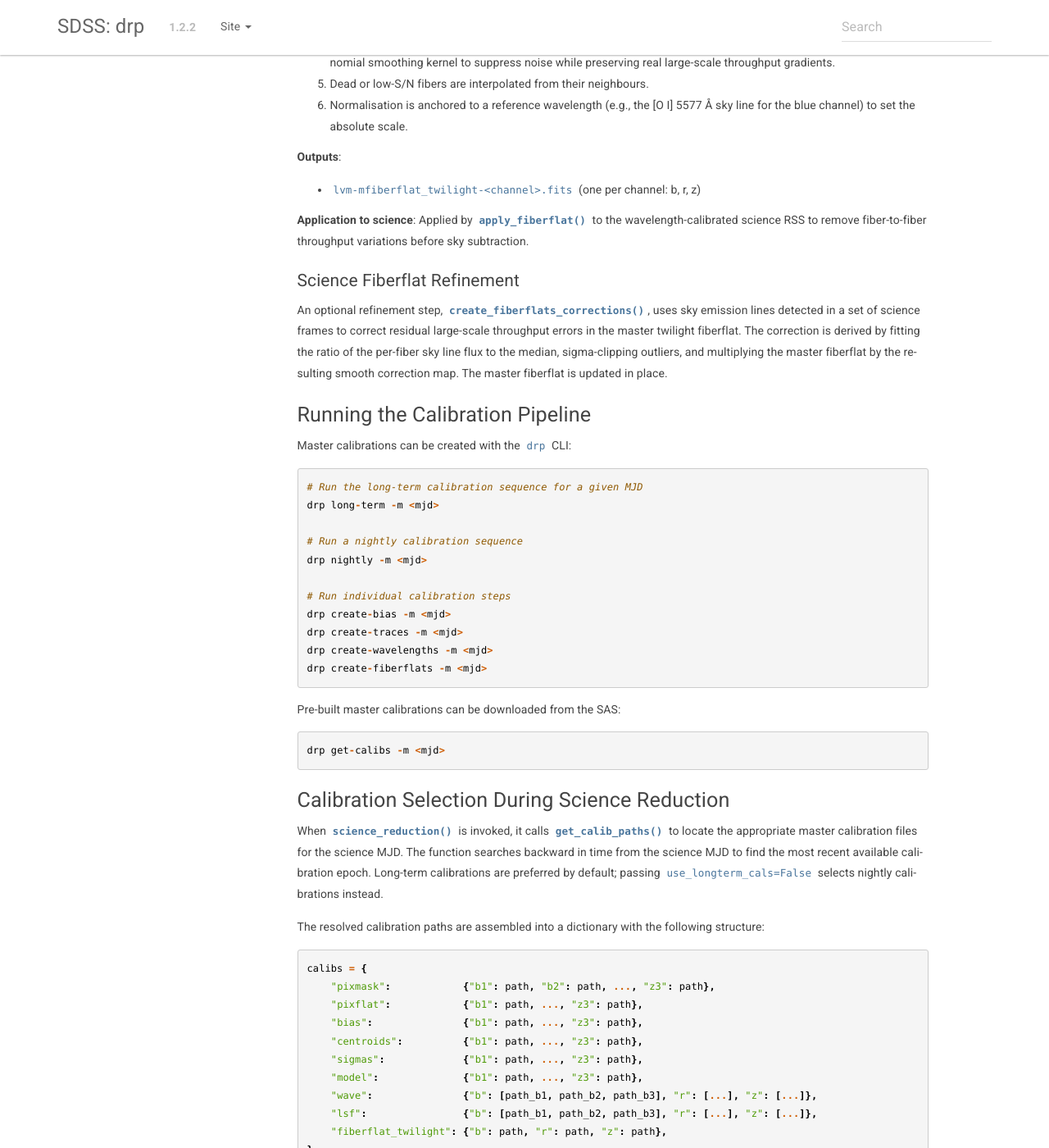
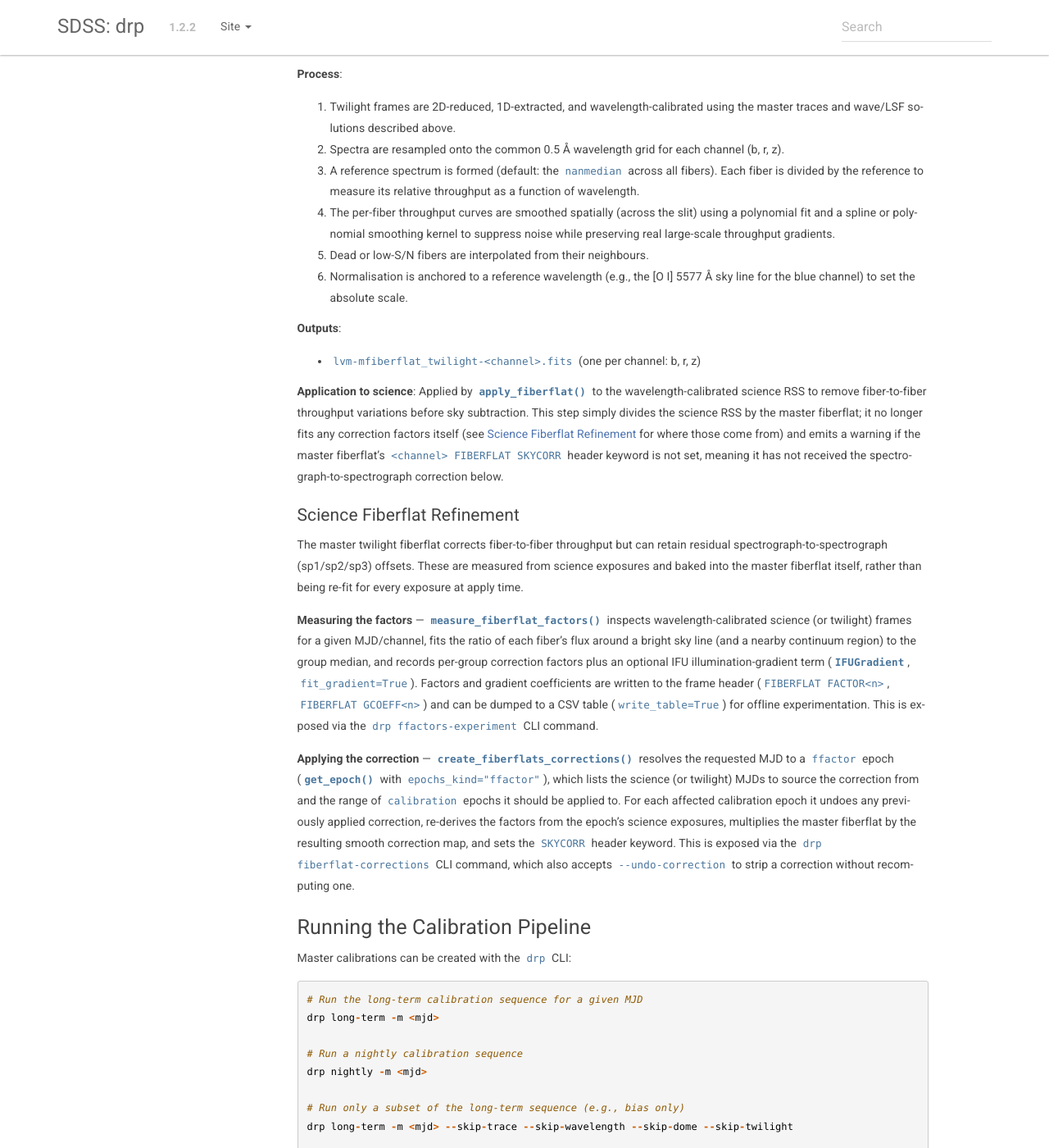
Before and after one commit to sdss/lvmdrp, a Sphinx documentation site: the page built from docs/sphinx/source/Calibration.rst, in a window 1280 px wide and 1400 px high, scrolled down 4307 px. Shown: the whole window at 82% size. Built offline with Sphinx 7.4.7, drawn with Linux system fonts in a browser that asks for light colours; the version number is read from the project's files by our own code; some of the changed text lies outside the part shown.

Commit message:
Update Sphinx docs for stray light, fiberflat factors, and drpall
Documents the 2D P-spline QP stray light fit, the Gaia stellar-parameter
routines, the fiberflat factor/epoch correction system, and the telescope
astrometry derivation (guider WCS vs. commanded-position fallback), all
added to lvmdrp since the docs were last updated. Adds a new SummaryFile
page mapping each drpall column to its source lvmSFrame header keyword.

Co-Authored-By: Claude Sonnet 5 <noreply@anthropic.com>

```diff
--- a/docs/sphinx/source/Calibration.rst
+++ b/docs/sphinx/source/Calibration.rst
@@ -27,6 +27,21 @@ Master calibrations are stored under::
 
 and are selected at science-reduction time by :func:`~lvmdrp.utils.paths.get_calib_paths`,
 which searches for the most appropriate epoch given the science MJD.
+
+Epoch boundaries themselves are defined in YAML files under
+``$LVMCORE_DIR/calibrations/`` and are loaded with
+:func:`~lvmdrp.functions.run_calseq.load_epochs_file` /
+:func:`~lvmdrp.functions.run_calseq.get_epoch`. Two independent kinds of epochs
+are tracked:
+
+- ``calibration`` (``calibration-epochs.yaml``) — boundaries for the master
+  calibrations described in this document (bias, traces, wave/LSF, twilight
+  fiberflat).
+- ``ffactor`` (``fiberflat-factor-epochs.yaml``) — boundaries for the
+  fiberflat factor corrections described in :ref:`fiberflat-refinement`. These
+  can be finer-grained than the calibration epochs (e.g., capped to a maximum
+  number of nights) and are kept in sync with them by
+  :func:`~lvmdrp.functions.run_calseq.update_fflat_epochs`.
 
 Calibration Types and Dependencies
 -----------------------------------
@@ -274,18 +289,46 @@ fiber at the time of the calibration sequence.
 **Application to science**: Applied by
 :func:`~lvmdrp.functions.rssMethod.apply_fiberflat` to the
 wavelength-calibrated science RSS to remove fiber-to-fiber throughput
-variations before sky subtraction.
+variations before sky subtraction. This step simply divides the science RSS
+by the master fiberflat; it no longer fits any correction factors itself
+(see :ref:`fiberflat-refinement` for where those come from) and emits a
+warning if the master fiberflat's ``<channel> FIBERFLAT SKYCORR`` header
+keyword is not set, meaning it has not received the spectrograph-to-spectrograph
+correction below.
+
+.. _fiberflat-refinement:
 
 Science Fiberflat Refinement
 ~~~~~~~~~~~~~~~~~~~~~~~~~~~~~
 
-An optional refinement step,
-:func:`~lvmdrp.functions.run_calseq.create_fiberflats_corrections`, uses sky
-emission lines detected in a set of science frames to correct residual
-large-scale throughput errors in the master twilight fiberflat. The correction
-is derived by fitting the ratio of the per-fiber sky line flux to the median,
-sigma-clipping outliers, and multiplying the master fiberflat by the resulting
-smooth correction map. The master fiberflat is updated in place.
+The master twilight fiberflat corrects fiber-to-fiber throughput but can
+retain residual spectrograph-to-spectrograph (sp1/sp2/sp3) offsets. These are
+measured from science exposures and baked into the master fiberflat itself,
+rather than being re-fit for every exposure at apply time.
+
+**Measuring the factors** —
+:func:`~lvmdrp.functions.run_calseq.measure_fiberflat_factors` inspects
+wavelength-calibrated science (or twilight) frames for a given MJD/channel,
+fits the ratio of each fiber's flux around a bright sky line (and a nearby
+continuum region) to the group median, and records per-group correction
+factors plus an optional IFU illumination-gradient term
+(:class:`~lvmdrp.core.fit_profile.IFUGradient`, ``fit_gradient=True``). Factors
+and gradient coefficients are written to the frame header (``FIBERFLAT
+FACTOR<n>``, ``FIBERFLAT GCOEFF<n>``) and can be dumped to a CSV table
+(``write_table=True``) for offline experimentation. This is exposed via the
+``drp ffactors-experiment`` CLI command.
+
+**Applying the correction** —
+:func:`~lvmdrp.functions.run_calseq.create_fiberflats_corrections` resolves
+the requested MJD to a ``ffactor`` epoch (:func:`~lvmdrp.functions.run_calseq.get_epoch`
+with ``epochs_kind="ffactor"``), which lists the science (or twilight) MJDs to
+source the correction from and the range of ``calibration`` epochs it should
+be applied to. For each affected calibration epoch it undoes any previously
+applied correction, re-derives the factors from the epoch's science
+exposures, multiplies the master fiberflat by the resulting smooth correction
+map, and sets the ``SKYCORR`` header keyword. This is exposed via the
+``drp fiberflat-corrections`` CLI command, which also accepts
+``--undo-correction`` to strip a correction without recomputing one.
 
 Running the Calibration Pipeline
 ---------------------------------
@@ -298,11 +341,23 @@ Master calibrations can be created with the ``drp`` CLI::
     # Run a nightly calibration sequence
     drp nightly -m <mjd>
 
-    # Run individual calibration steps
-    drp create-bias -m <mjd>
-    drp create-traces -m <mjd>
-    drp create-wavelengths -m <mjd>
-    drp create-fiberflats -m <mjd>
+    # Run only a subset of the long-term sequence (e.g., bias only)
+    drp long-term -m <mjd> --skip-trace --skip-wavelength --skip-dome --skip-twilight
+
+    # Run twilight fiberflats separately
+    drp fiberflats -m <mjd>
+
+Fiberflat factor corrections (see :ref:`fiberflat-refinement`) have their own
+commands::
+
+    # Experiment with fiberflat factor measurement parameters, without applying them
+    drp ffactors-experiment -m <mjd> --drpver <drpver> --channel b
+
+    # Apply the correction to the master fiberflat for a calibration epoch
+    drp fiberflat-corrections -m <mjd>
+
+    # Undo a previously applied correction
+    drp fiberflat-corrections -m <mjd> --undo-correction
 
 Pre-built master calibrations can be downloaded from the SAS::
 
--- a/docs/sphinx/source/index.rst
+++ b/docs/sphinx/source/index.rst
@@ -17,6 +17,7 @@ This is the Sphinx documentation for the SDSS Python product lvmdrp
    Installation
    DirectoryStructure
    Overview
+   SummaryFile
    Calibration
    CHANGELOG
    api
```
Also changed, not shown: docs/sphinx/source/Overview.rst (+41 -2 lines), docs/sphinx/source/SummaryFile.rst (added, +313 -0 lines).
